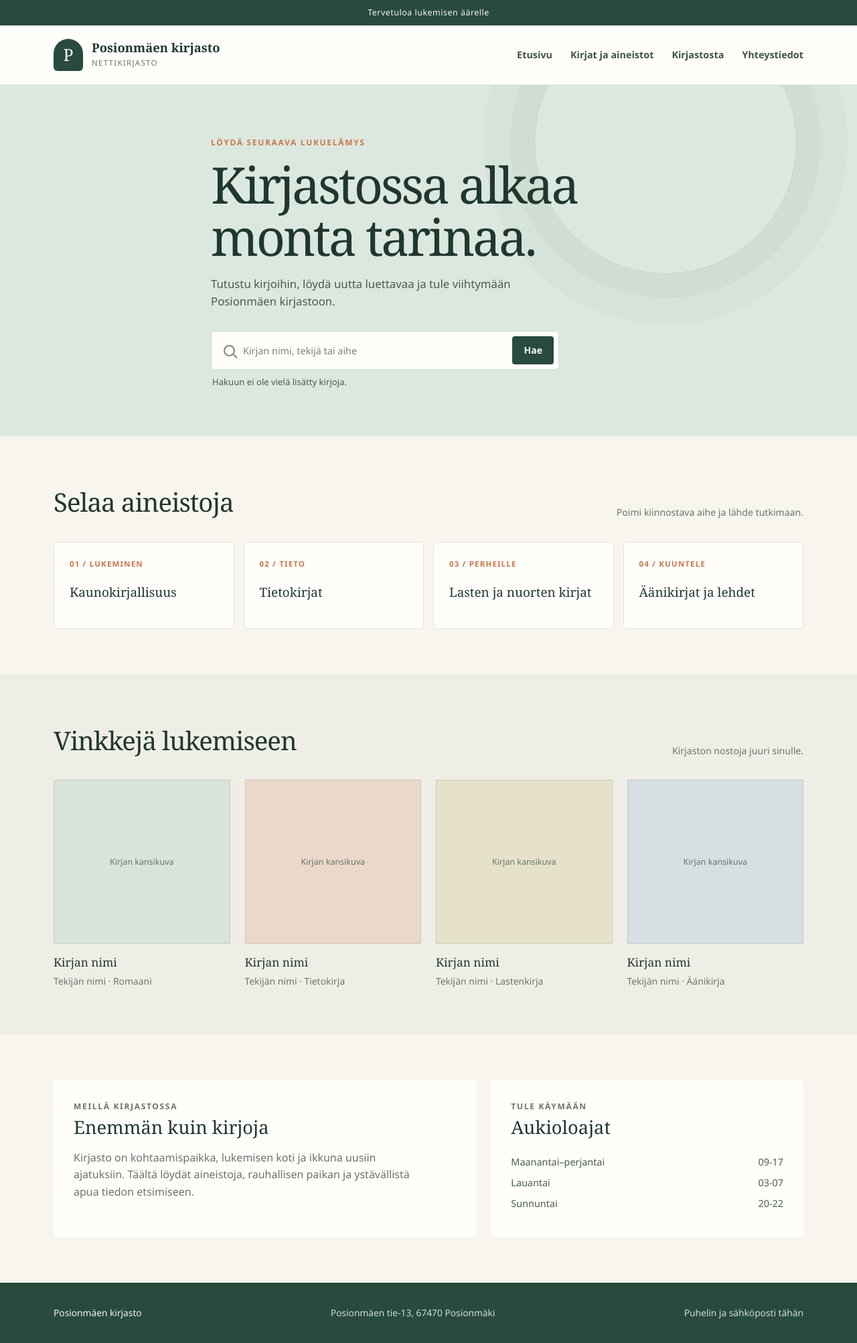
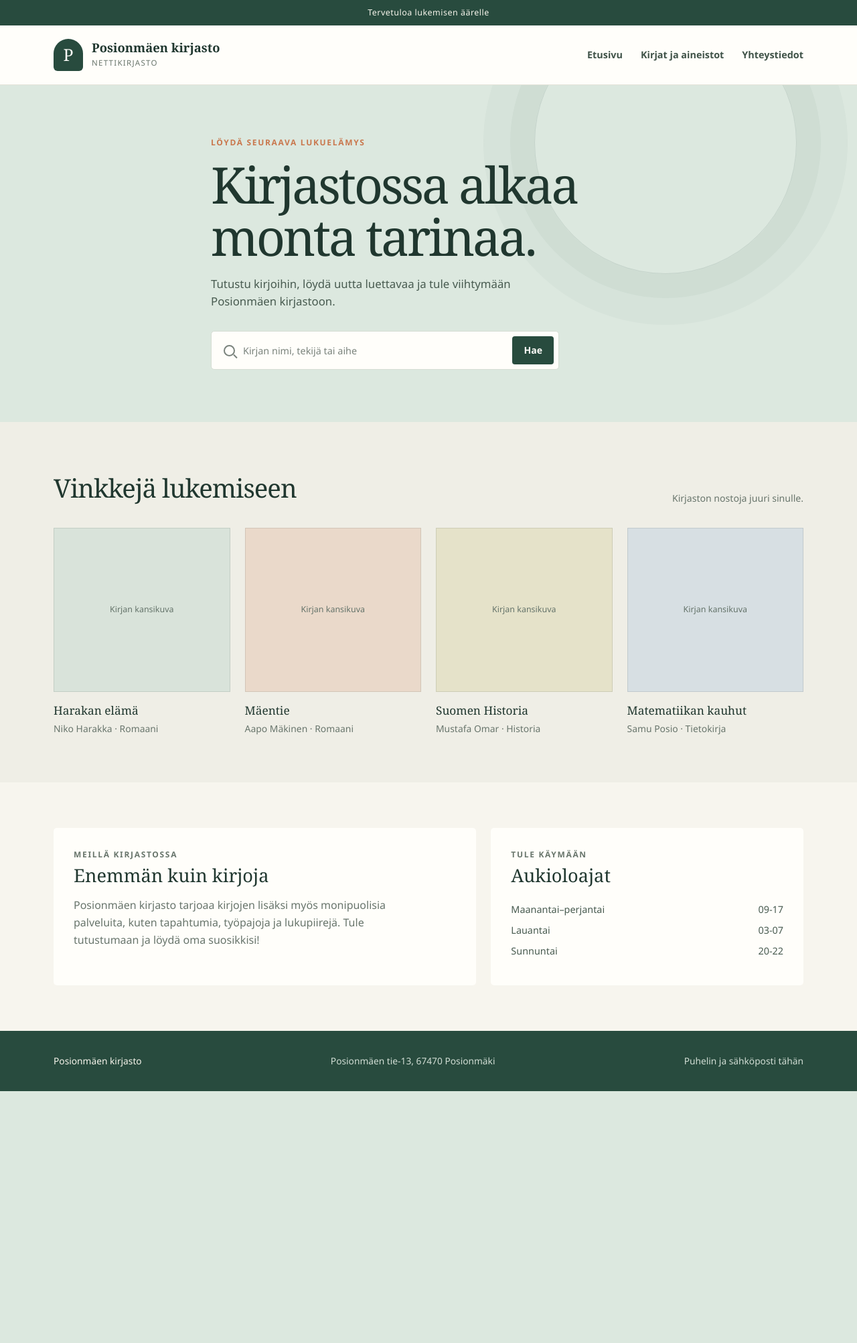
Before and after one commit to aapomak/Nettikirjasto, a PHP site: page / in a window 1280 px wide. Shown: the whole page at 67% size. After the commit the page ends 1629 px from the top, so only its background shows below. Run offline with PHP 8.4, Linux system fonts and the light colour scheme.

Commit message:
Navigointi

```diff
--- a/src/index.html
+++ b/src/index.html
@@ -24,10 +24,9 @@
           </span>
         </div>
         <nav aria-label="Sivuston osiot">
-          <span>Etusivu</span>
-          <span>Kirjat ja aineistot</span>
-          <span>Kirjastosta</span>
-          <span>Yhteystiedot</span>
+          <a href="index.html">Etusivu</a>
+          <a href="kirjasto.html">Kirjat ja aineistot</a>
+          <a href="yhteystiedot.html">Yhteystiedot</a>
         </nav>
       </div>
     </header>
@@ -68,7 +67,7 @@
               aria-label="Hakuehdotukset"
               hidden
             ></ul>
-            <p class="search-status" id="search-status" aria-live="polite">              Hakuun ei ole vielä lisätty kirjoja.
+            <p class="search-status" id="search-status" aria-live="polite">
             </p>
             <section
               class="search-results"
@@ -77,33 +76,6 @@
               hidden
             ></section>
           </form>
-        </div>
-      </section>
-
-      <section class="section">
-        <div class="container">
-          <div class="section-heading">
-            <h2>Selaa aineistoja</h2>
-            <p class="section-note">Poimi kiinnostava aihe ja lähde tutkimaan.</p>
-          </div>
-          <div class="category-grid">
-            <article class="category">
-              <span class="category-number">01 / LUKEMINEN</span>
-              <h3>Kaunokirjallisuus</h3>
-            </article>
-            <article class="category">
-              <span class="category-number">02 / TIETO</span>
-              <h3>Tietokirjat</h3>
-            </article>
-            <article class="category">
-              <span class="category-number">03 / PERHEILLE</span>
-              <h3>Lasten ja nuorten kirjat</h3>
-            </article>
-            <article class="category">
-              <span class="category-number">04 / KUUNTELE</span>
-              <h3>Äänikirjat ja lehdet</h3>
-            </article>
-          </div>
         </div>
       </section>
 
@@ -118,29 +90,29 @@
               <div class="book-cover" aria-label="Kirjan kansikuvan paikkamerkki">
                 Kirjan kansikuva
               </div>
-              <h3>Kirjan nimi</h3>
-              <p>Tekijän nimi · Romaani</p>
+              <h3>Harakan elämä</h3>
+              <p>Niko Harakka · Romaani</p>
             </article>
             <article class="book">
               <div class="book-cover" aria-label="Kirjan kansikuvan paikkamerkki">
                 Kirjan kansikuva
               </div>
-              <h3>Kirjan nimi</h3>
-              <p>Tekijän nimi · Tietokirja</p>
+              <h3>Mäentie</h3>
+              <p>Aapo Mäkinen · Romaani</p>
             </article>
             <article class="book">
               <div class="book-cover" aria-label="Kirjan kansikuvan paikkamerkki">
                 Kirjan kansikuva
               </div>
-              <h3>Kirjan nimi</h3>
-              <p>Tekijän nimi · Lastenkirja</p>
+              <h3>Suomen Historia</h3>
+              <p>Mustafa Omar · Historia</p>
             </article>
             <article class="book">
               <div class="book-cover" aria-label="Kirjan kansikuvan paikkamerkki">
                 Kirjan kansikuva
               </div>
-              <h3>Kirjan nimi</h3>
-              <p>Tekijän nimi · Äänikirja</p>
+              <h3>Matematiikan kauhut</h3>
+              <p>Samu Posio · Tietokirja</p>
             </article>
           </div>
         </div>
@@ -152,9 +124,9 @@
             <p class="eyebrow">Meillä kirjastossa</p>
             <h2>Enemmän kuin kirjoja</h2>
             <p>
-              Kirjasto on kohtaamispaikka, lukemisen koti ja ikkuna uusiin
-              ajatuksiin. Täältä löydät aineistoja, rauhallisen paikan ja
-              ystävällistä apua tiedon etsimiseen.
+              Posionmäen kirjasto tarjoaa kirjojen lisäksi myös monipuolisia
+              palveluita, kuten tapahtumia, työpajoja ja lukupiirejä. Tule
+              tutustumaan ja löydä oma suosikkisi!
             </p>
           </article>
           <article class="info-card">
--- a/src/style.css
+++ b/src/style.css
@@ -1,5 +1,4 @@
 :root {
-        color-scheme: light;
         --ink: #20372f;
         --muted: #68756c;
         --green: #284b3e;
@@ -96,6 +94,15 @@
         color: #405349;
         font-size: 0.9rem;
         font-weight: 600;
+      }
+
+      nav a {
+        color: inherit;
+        text-decoration: none;
+      }
+
+      nav a:hover {
+        text-decoration: underline;
       }
 
       .hero {
@@ -350,35 +344,6 @@
         margin-bottom: 4px;
         color: var(--muted);
         font-size: 0.88rem;
-      }
-
-      .category-grid {
-        display: grid;
-        grid-template-columns: repeat(4, 1fr);
-        gap: 14px;
-      }
-
-      .category {
-        min-height: 130px;
-        padding: 23px;
-        border: 1px solid var(--line);
-        border-radius: 5px;
-        background: var(--white);
-      }
-
-      .category-number {
-        display: block;
-        margin-bottom: 18px;
-        color: var(--orange);
-        font-size: 0.72rem;
-        font-weight: 700;
-        letter-spacing: 0.1em;
-      }
-
-      .category h3 {
-        margin: 0;
-        font-size: 1.18rem;
-        font-weight: 500;
       }
 
       .featured {
```
Also changed, not shown: other parts of src/style.css (+6 -31 lines), src/kirjasto.html (+22 -0 lines), src/yhteystiedot.html (added, +22 -0 lines).
